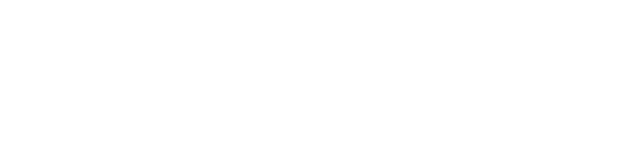
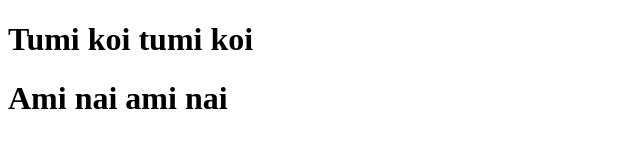
Before and after one commit to shawonslab/para, a plain HTML site: page index.html in a window 1280 px wide. Shown: the whole page, without its empty margins (0-640 px from the left). Drawn offline with Linux system fonts and the light colour scheme.

Commit message:
tomar jonno valobasda

```diff
--- a/index.html
+++ b/index.html
@@ -7,6 +7,8 @@
     <title>kichu</title>
 </head>
 <body>
+    <h1>Tumi koi tumi koi </h1>
+    <h1>Ami nai ami nai</h1>
 
 </body>
 </html>
```
